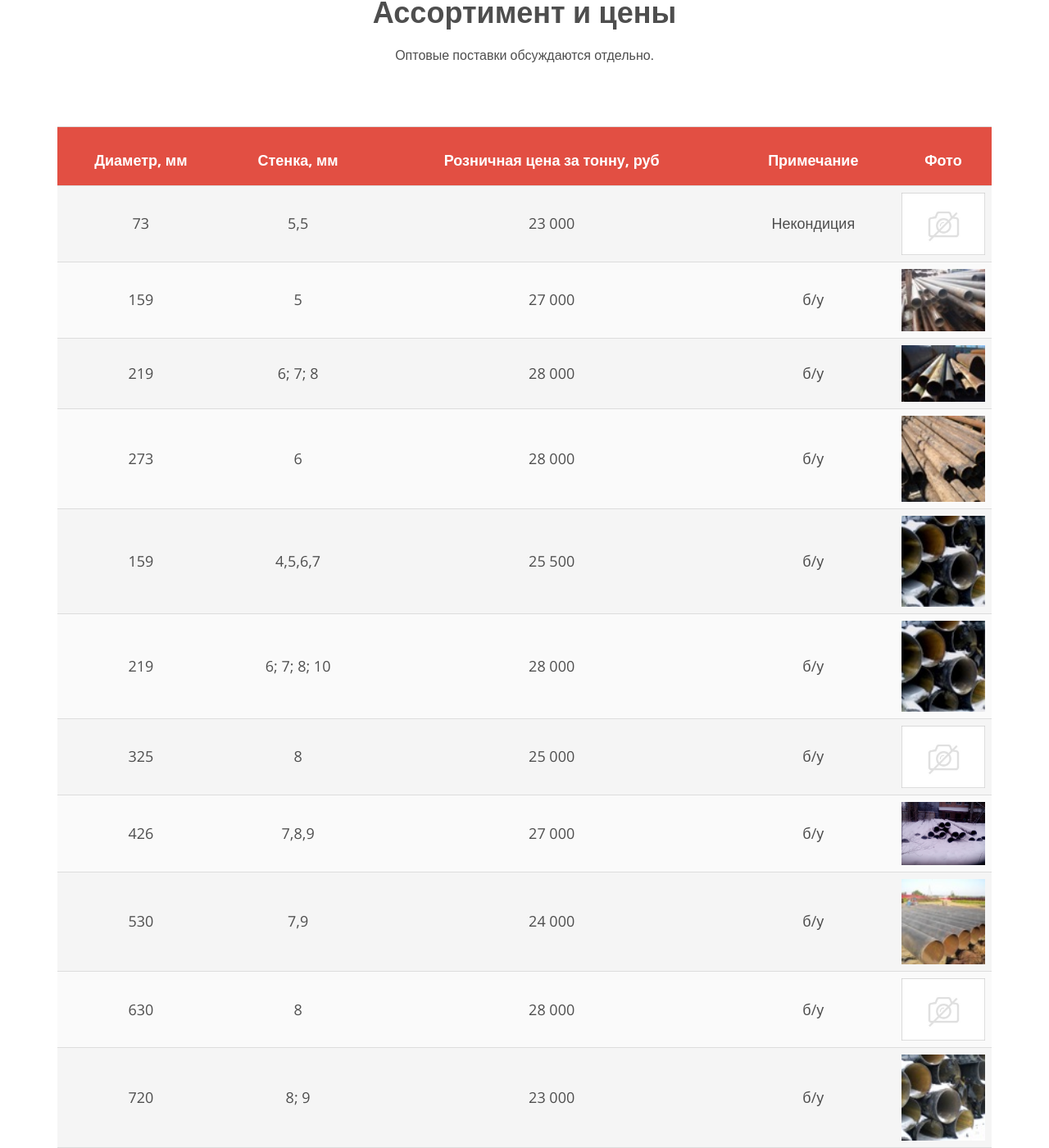
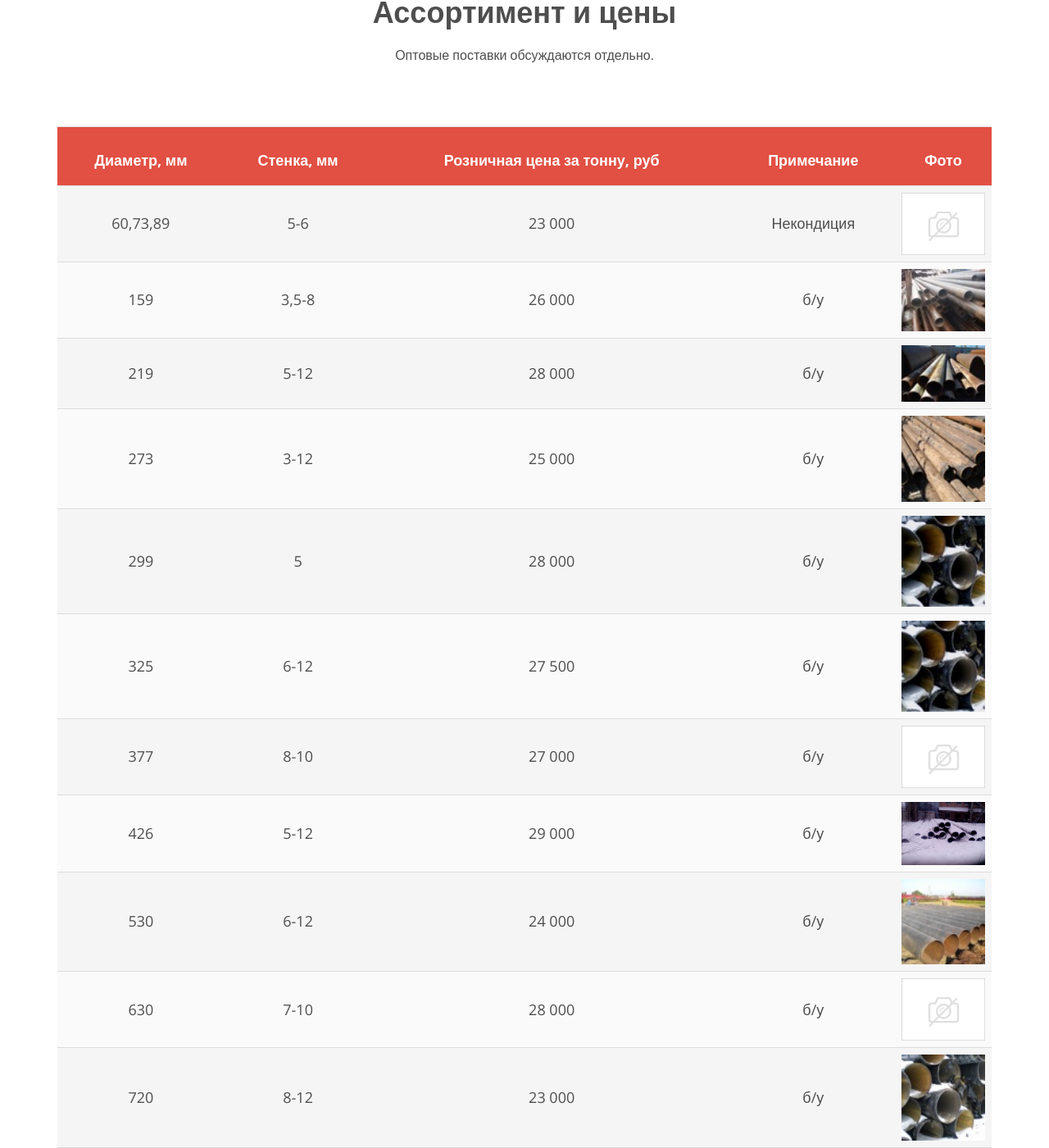
Before and after one commit to seven-4-seven/seven-4-seven.github.io, a Jekyll site: the page prices.html, which Jekyll copies as it is, in a window 1280 px wide and 1400 px high, scrolled down 213 px. Shown: the whole window at 82% size. Built offline with Jekyll 4.4.1, drawn with Linux system fonts in a browser that asks for light colours; some of the changed text lies outside the part shown.

Commit message:
Update prices.html

```diff
--- a/prices.html
+++ b/prices.html
@@ -115,8 +115,8 @@
                     <td><h3><span>Фото</span></h3></td>
                   </tr>
                   <tr>
-                    <td>73</td>
-                      <td>5,5</td>
+                    <td>60,73,89</td>
+                      <td>5-6</td>
                     <td>23 000</td>
                     <td>Некондиция</td>
                     <td class="recent-work-wrap">
@@ -126,8 +126,8 @@
                   <!-- Копировать отсюда -->
                   <tr>
                     <td>159</td>
-                    <td>5</td>
-                    <td>27 000</td>
+                    <td>3,5-8</td>
+                    <td>26 000</td>
                     <td>б/у</td>
                     <td class="recent-work-wrap">
                         <img class="img-responsive" src="images/photos/small/159.jpg" alt="">
@@ -142,7 +142,7 @@
                   </tr>
                   <tr>
                     <td>219</td>
-                    <td>6; 7; 8</td>
+                    <td>5-12</td>
                     <td>28 000</td>
                     <td>б/у</td>
                     <td class="recent-work-wrap">
@@ -158,8 +158,8 @@
                   </tr>
                   <tr>
                     <td>273</td>
-                    <td>6</td>
-                    <td>28 000</td>
+                    <td>3-12</td>
+                    <td>25 000</td>
                     <td>б/у</td>
                     <td class="recent-work-wrap">
                         <img class="img-responsive" src="images/photos/small/273.jpg" alt="">
@@ -173,24 +173,8 @@
                     </td>
                   </tr>
                   <tr>
-                    <td>159</td>
-                    <td>4,5,6,7</td>
-                    <td>25 500</td>
-                    <td>б/у</td>
-                    <td class="recent-work-wrap">
-                        <img class="img-responsive" src="images/photos/small/326.jpg" alt="">
-                        <div class="overlay">
-                            <div class="recent-work-inner">
-                                <a class="preview" href="images/photos/full/326.jpg" rel="prettyPhoto">
-                                  <i class="fa fa-eye"></i>
-                                </a>
-                            </div>
-                        </div>
-                    </td>
-                  </tr>
-                  <tr>
-                    <td>219</td>
-                    <td>6; 7; 8; 10</td>
+                    <td>299</td>
+                    <td>5</td>
                     <td>28 000</td>
                     <td>б/у</td>
                     <td class="recent-work-wrap">
@@ -206,8 +190,24 @@
                   </tr>
                   <tr>
                     <td>325</td>
-                    <td>8</td>
-                    <td>25 000</td>
+                    <td>6-12</td>
+                    <td>27 500</td>
+                    <td>б/у</td>
+                    <td class="recent-work-wrap">
+                        <img class="img-responsive" src="images/photos/small/326.jpg" alt="">
+                        <div class="overlay">
+                            <div class="recent-work-inner">
+                                <a class="preview" href="images/photos/full/326.jpg" rel="prettyPhoto">
+                                  <i class="fa fa-eye"></i>
+                                </a>
+                            </div>
+                        </div>
+                    </td>
+                  </tr>
+                  <tr>
+                    <td>377</td>
+                    <td>8-10</td>
+                    <td>27 000</td>
                     <td>б/у</td>
                     <td class="recent-work-wrap">
                         <img class="img-responsive" src="images/nopic.jpg" alt="">
@@ -215,8 +215,8 @@
                   </tr>
                   <tr>
                     <td>426</td>
-                    <td>7,8,9</td>
-                    <td>27 000</td>
+                    <td>5-12</td>
+                    <td>29 000</td>
                     <td>б/у</td>
                     <td class="recent-work-wrap">
                         <img class="img-responsive" src="images/photos/small/426х9.jpg" alt="">
@@ -231,7 +231,7 @@
                   </tr>
                   <tr>
                     <td>530</td>
-                    <td>7,9</td>
+                    <td>6-12</td>
                     <td>24 000</td>
                     <td>б/у</td>
                     <td class="recent-work-wrap">
@@ -247,7 +247,7 @@
                   </tr>
                   <tr>
                     <td>630</td>
-                    <td>8</td>
+                    <td>7-10</td>
                     <td>28 000</td>
                     <td>б/у</td>
                     <td class="recent-work-wrap">
@@ -256,7 +256,7 @@
                   </tr>
                   <tr>
                     <td>720</td>
-                    <td>8; 9</td>
+                    <td>8-12</td>
                     <td>23 000</td>
                     <td>б/у</td>
                     <td class="recent-work-wrap">
@@ -272,8 +272,8 @@
                   </tr>
                   <tr>
                     <td>820</td>
-                    <td>8; 10</td>
-                    <td>21 000</td>
+                    <td>8-12</td>
+                    <td>24 000</td>
                     <td>б/у</td>
                     <td class="recent-work-wrap">
                         <img class="img-responsive" src="images/nopic.jpg" alt="">
@@ -296,9 +296,9 @@
                     </td>
                   </tr>
                   <tr>
-                    <td>1220</td>
-                    <td>10-16</td>
-                    <td>21 500</td>
+                    <td>1420</td>
+                    <td>12-36</td>
+                    <td>23 000</td>
                     <td>б/у</td>
                     <td class="recent-work-wrap">
                         <img class="img-responsive" src="images/photos/small/1220.jpg" alt="">
@@ -313,9 +313,9 @@
                   </tr>
                   <!-- Копировать отсюда -->
                   <tr>
-                    <td>1420</td>
-                    <td>12; 15,7</td>
-                    <td>23 000</td>
+                    <td>1720</td>
+                    <td>16-18</td>
+                    <td>40 000</td>
                     <td>б/у</td>
                     <td class="recent-work-wrap">
                         <img class="img-responsive" src="images/photos/small/1420.jpg" alt="">
```
Also changed, not shown: other parts of prices.html (+2 -2 lines).
